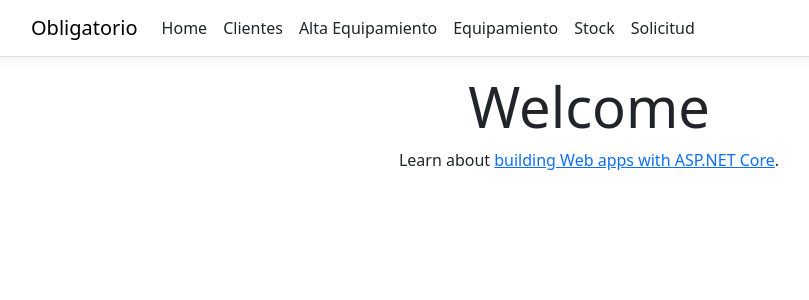
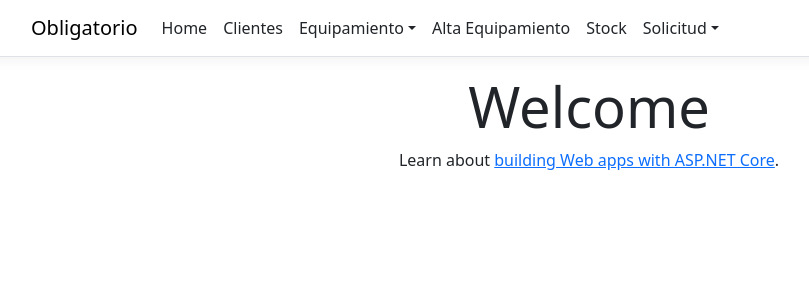
Before and after one commit to Azulado804/Obligatorio, an ASP.NET Core app: page / in a window 1280 px wide. Shown: the top 300 px of the page, without its empty margins (51-860 px from the left). Run offline with ASP.NET Core 8, Linux system fonts and the light colour scheme; style sheets or scripts are compiled from the project's sources.

Commit message:
Areegle menu layout

```diff
--- a/Pages/Shared/_Layout.cshtml
+++ b/Pages/Shared/_Layout.cshtml
@@ -25,20 +25,28 @@
                         </li>
                         <li class="nav-item">
                             <a class="nav-link text-dark" asp-area="" asp-page="/Privacy">Clientes</a>
-                            <li class="nav-item">
+                        </li>
+                        <li class="nav-item dropdown">
+                            <a class="nav-link dropdown-toggle text-dark" href="#" id="equipamientoDropdown" role="button" data-bs-toggle="dropdown" aria-expanded="false">Equipamiento</a>
+                            <ul class="dropdown-menu" aria-labelledby="equipamientoDropdown">
+                                <li><a class="dropdown-item" asp-area="" asp-page="/PageEquipamiento/Listar">Listar</a></li>
+                                <li><a class="dropdown-item" asp-area="" asp-page="/PageEquipamiento/Modificar">Modificar</a></li>
+                                <li><a class="dropdown-item" asp-area="" asp-page="/PageEquipamiento/Eliminar">Eliminar</a></li>
+                            </ul>
+                        </li>
+                        <li class="nav-item">
     <a class="nav-link text-dark" asp-area="" asp-page="/PageEquipamiento/Alta">Alta Equipamiento</a>
-</li>
-<li class="nav-item">
-    <a class="nav-link text-dark" asp-area="" asp-page="/PageEquipamiento/Listar">Equipamiento</a>
 </li>
 <li class="nav-item">
     <a class="nav-link text-dark" asp-area="" asp-page="/PageEquipamiento/ActualizarStock">Stock</a>
 </li>
-<li class="nav-item">
-    <a class="nav-link text-dark" asp-area="" asp-page="/PageSolicitud/Listar">Solicitud</a>
+<li class="nav-item dropdown">
+    <a class="nav-link dropdown-toggle text-dark" href="#" id="solicitudDropdown" role="button" data-bs-toggle="dropdown" aria-expanded="false">Solicitud</a>
+    <ul class="dropdown-menu" aria-labelledby="solicitudDropdown">
+        <li><a class="dropdown-item" asp-area="" asp-page="/PageSolicitud/Listar">Listar</a></li>
+        <li><a class="dropdown-item" asp-area="" asp-page="/PageSolicitud/Eliminar">Eliminar</a></li>
+    </ul>
 </li>
-
-                        </li>
                     </ul>
                 </div>
             </div>
```
